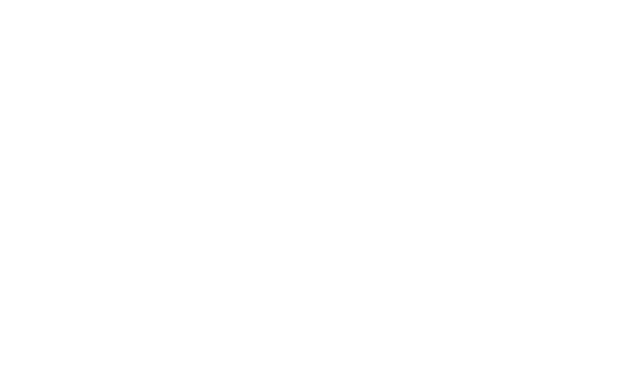
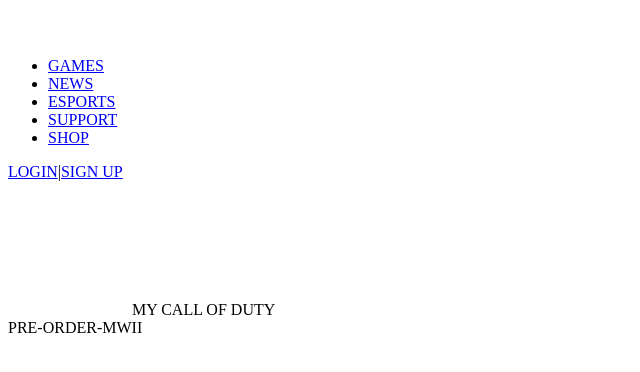
Before and after one commit to EhsanShahbazii/Call-Of-Duty, a React (Create React App) app: page / in a window 1280 px wide. Shown: the part 182-554 px from the top of the page, without its empty margins (0-640 px from the left). Built offline with nearby package versions, Linux system fonts and the light colour scheme.

Commit message:
coding jsx file of header nav

```diff
--- a/src/App.js
+++ b/src/App.js
@@ -1,8 +1,10 @@
 import React from 'react';
+import NavBar from './Component/Header/NavBar';
 
 export default function App() {
   return (
     <>
+      <NavBar />
     </>
   )
 }
--- /dev/null
+++ b/src/Component/Header/NavBar.js
@@ -0,0 +1,39 @@
+import React from 'react';
+import './NavBar.css';
+
+export default function NavBar() {
+  return (
+    <>
+        <div className="container">
+            <div>
+                <div className='logo'>
+                    <img src="./images/general/header-nav/cod-logo-white.svg" alt="call of duty logo"/>
+                </div>
+                <nav>
+                    <ul className='nav-list'>
+                        <li><a href="#">GAMES</a></li>
+                        <li><a href="#">NEWS</a></li>
+                        <li><a href="#">ESPORTS</a></li>
+                        <li><a href="#">SUPPORT</a></li>
+                        <li><a href="#">SHOP</a></li>
+                    </ul>
+                </nav>
+            </div>
+            <div>
+                <div>
+                    <a href="#">LOGIN</a>
+                    |
+                    <a href="#">SIGN UP</a>
+                </div>
+                <div>
+                    <img src="./images/general/header-nav/shield_icon_no_drop.png" alt="shield icon" />
+                    <span>MY CALL OF DUTY</span>
+                </div>
+                <div>
+                    <span>PRE-ORDER-MWII</span>
+                </div>
+            </div>
+        </div>
+    </>
+  )
+}
```
Also changed, not shown: public/images/general/header-nav/shield_icon_no_drop.png (added), src/Component/Header/NavBar.css (added).
